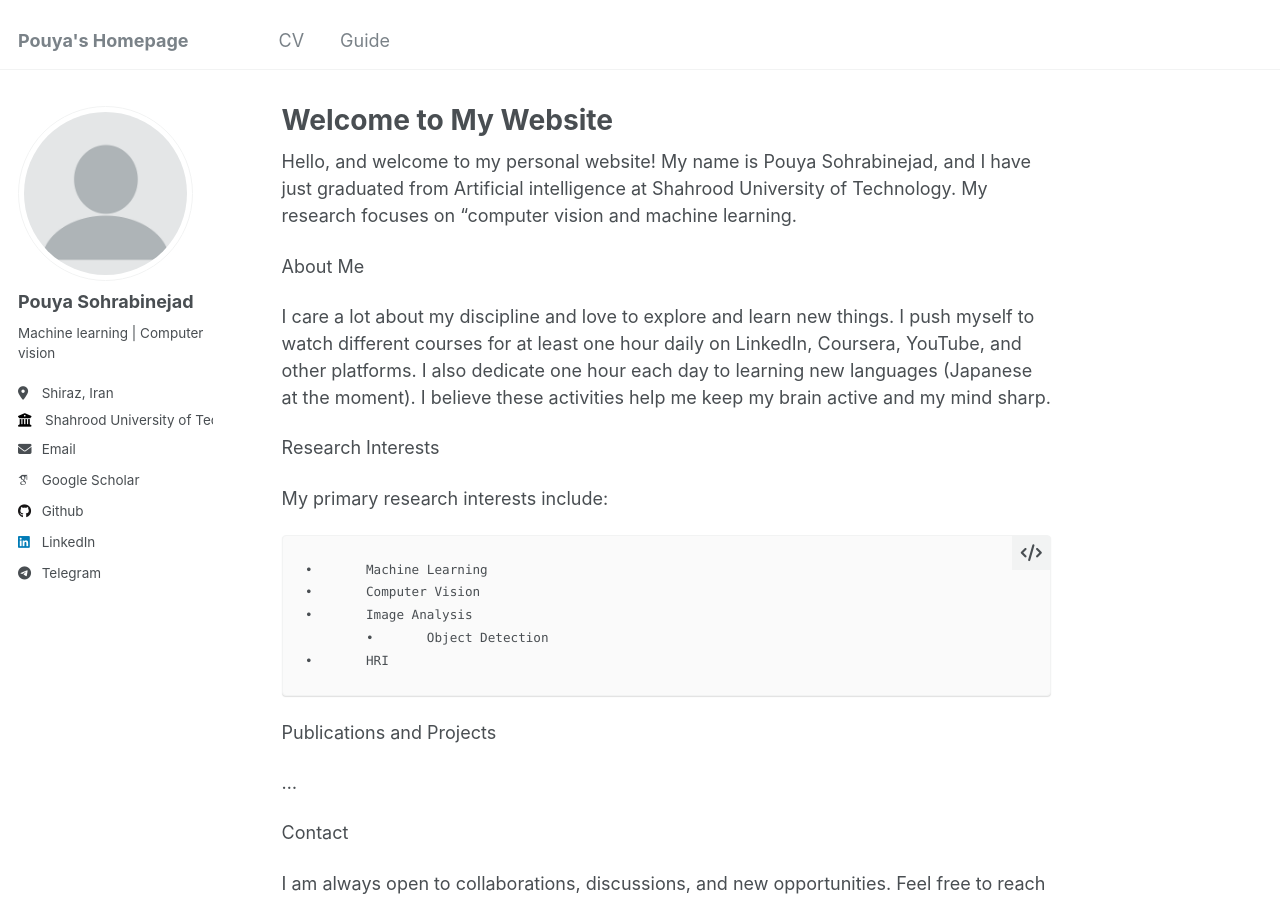
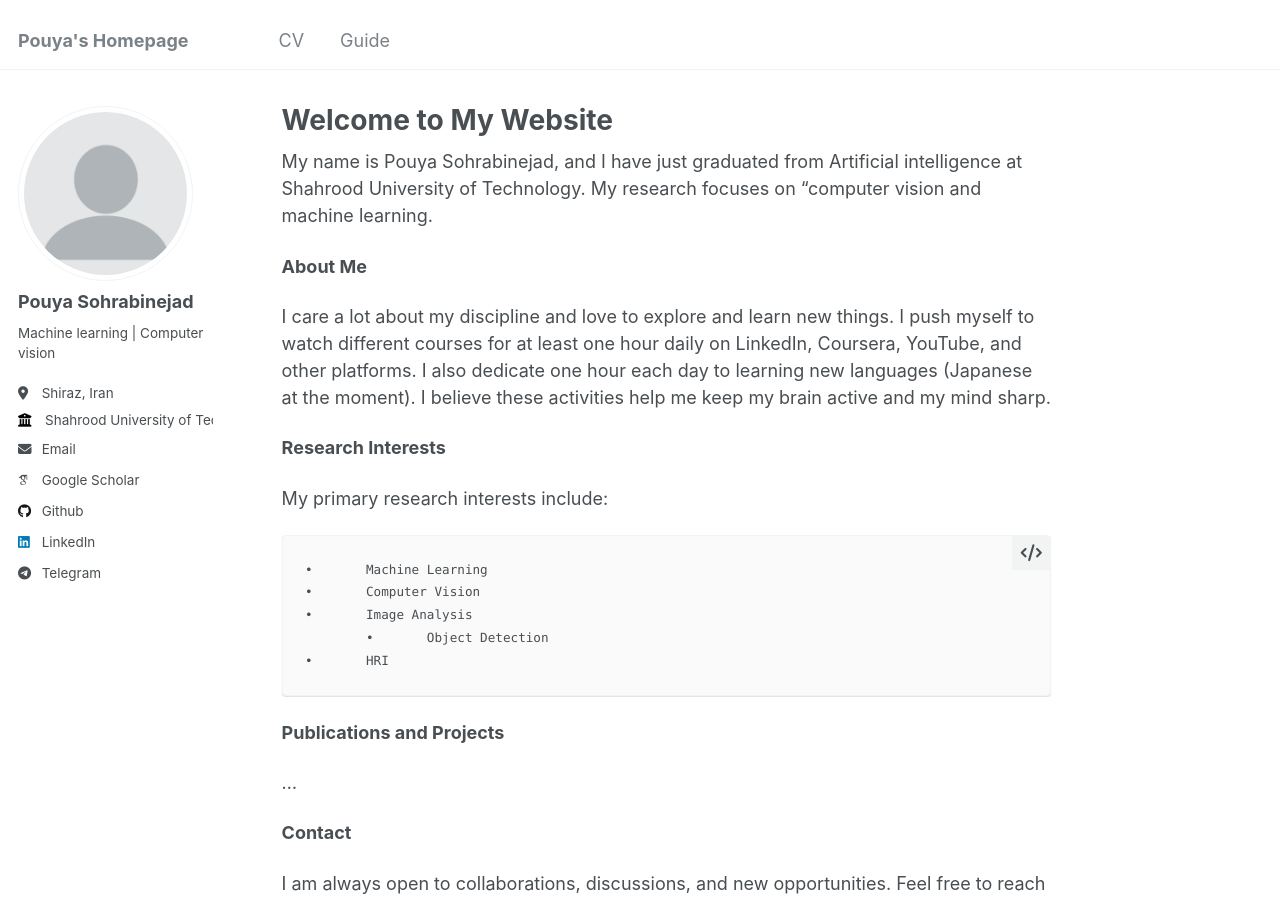
Before and after one commit to PouyaSonej/PouyaSonej.github.io, a Jekyll site: the page built from _pages/about.md, in a window 1280 px wide and 900 px high. Built offline with Jekyll 4.4.1, drawn with Linux system fonts in a browser that asks for light colours; some web fonts are replaced.

Commit message:
Update about.md

```diff
--- a/_pages/about.md
+++ b/_pages/about.md
@@ -7,13 +7,13 @@ redirect_from:
   - /about.html
 ---
 
-Hello, and welcome to my personal  website! My name is Pouya Sohrabinejad, and I have just graduated from Artificial intelligence at Shahrood University of Technology. My research focuses on “computer vision and machine learning.
+My name is Pouya Sohrabinejad, and I have just graduated from Artificial intelligence at Shahrood University of Technology. My research focuses on “computer vision and machine learning.
 
-About Me
+**About Me**
 
 I care a lot about my discipline and love to explore and learn new things. I push myself to watch different courses for at least one hour daily on LinkedIn, Coursera, YouTube, and other platforms. I also dedicate one hour each day to learning new languages (Japanese at the moment). I believe these activities help me keep my brain active and my mind sharp.
 
-Research Interests
+**Research Interests**
 
 My primary research interests include:
 
@@ -24,11 +24,11 @@ My primary research interests include:
 	•	HRI
 
 
-Publications and Projects
+**Publications and Projects**
 
 ...
 
-Contact
+**Contact**
 
 I am always open to collaborations, discussions, and new opportunities. Feel free to reach out to me via email: pouyasohnej@gmail.com or connect with me on LinkedIn or Github.
 
```
